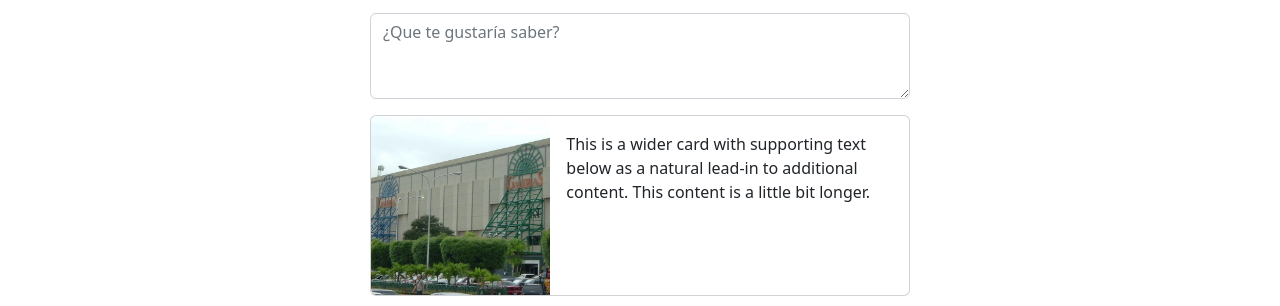
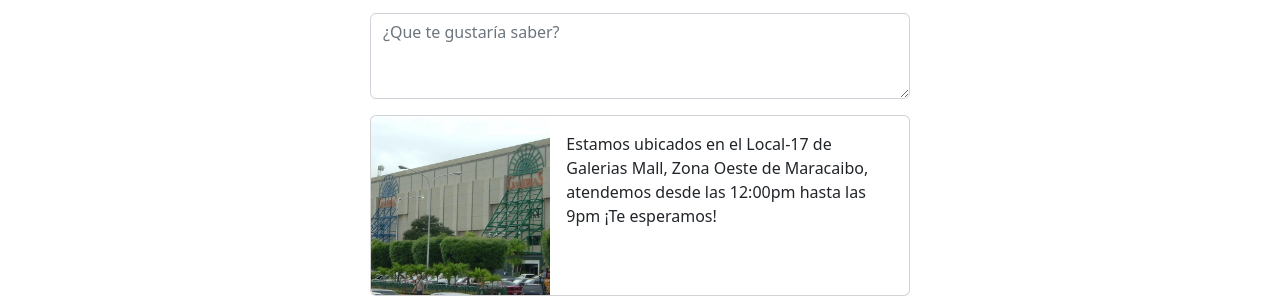
Before and after one commit to leojosem/Sass-II-SEO, a website: page contacto.html in a window 1280 px wide. Shown: the part 822-1128 px from the top of the page. Drawn offline with nearby package versions, Linux system fonts and the light colour scheme.

Commit message:
colocando texto real en contacto

```diff
--- a/contacto.html
+++ b/contacto.html
@@ -73,7 +73,7 @@
                       </div>
                       <div class="col-md-8">
                         <div class="card-body">
-                          <p class="card-text">This is a wider card with supporting text below as a natural lead-in to additional content. This content is a little bit longer.</p>
+                          <p class="card-text">Estamos ubicados en el Local-17 de Galerias Mall, Zona Oeste de Maracaibo, atendemos desde las 12:00pm hasta las 9pm ¡Te esperamos!</p>
                         </div>
                       </div>
                     </div>
```
